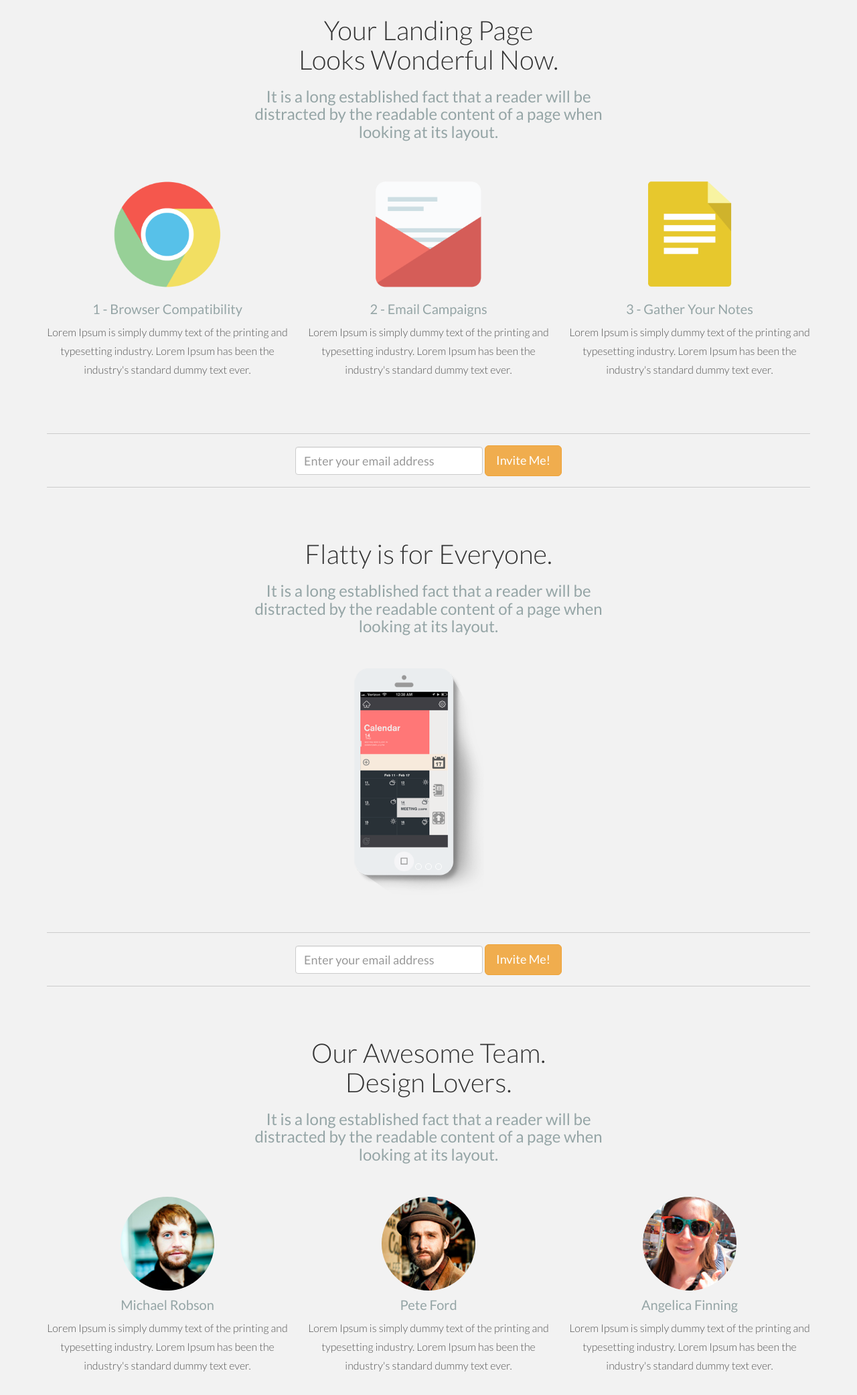
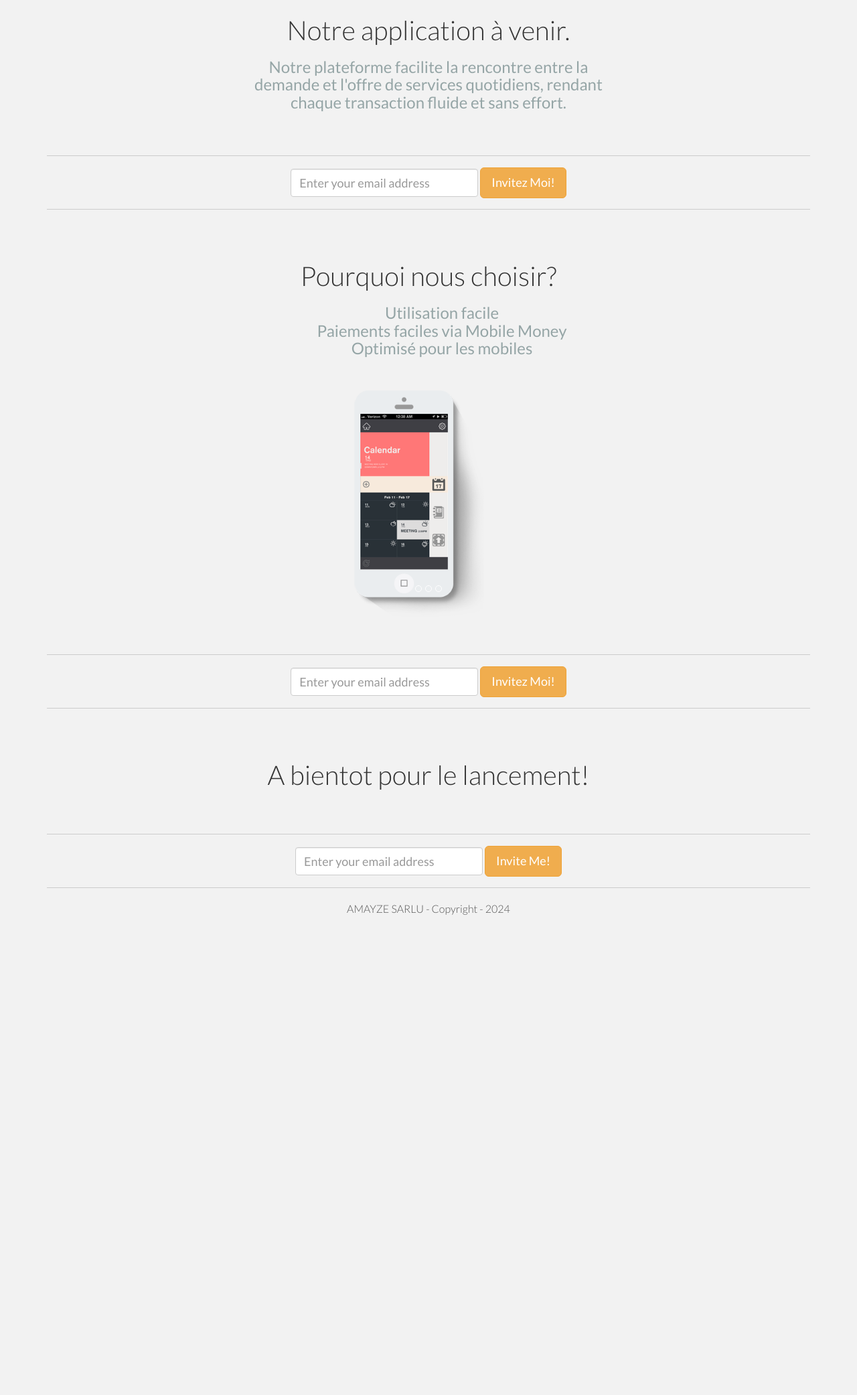
Before and after one commit to kanian/amayze-promo-website, a website: page assets/index.html in a window 1280 px wide. Shown: the part 717-2800 px from the top of the page at 67% size. After the commit the page ends 2113 px from the top, so only its background shows below. Drawn offline with nearby package versions, Linux system fonts and the light colour scheme.

Commit message:
feat: modified design

```diff
--- a/assets/css/main.css
+++ b/assets/css/main.css
@@ -19,7 +19,12 @@ body {
 }
 
 /* Titles */
-h1, h2, h3, h4, h5, h6 {
+h1,
+h2,
+h3,
+h4,
+h5,
+h6 {
   font-family: 'Lato', sans-serif;
   font-weight: 300;
   color: #333;
@@ -119,13 +124,12 @@ i {
   color: #3498db;
 }
 
-
 /* HeaderWrap */
 #headerwrap {
   /* background: url(../img/bg01.jpg) no-repeat center top; */
   background-color: #3498db;
   margin-top: -20px;
-	padding-top:200px;
+  padding-top: 200px;
   background-attachment: relative;
   background-position: center center;
   min-height: 650px;
@@ -150,3 +154,7 @@ i {
   font-weight: 300;
   letter-spacing: 1px;
 }
+
+ul {
+  list-style-type: none;
+}
--- a/assets/index.html
+++ b/assets/index.html
@@ -37,14 +37,8 @@
             <span class="icon-bar"></span>
             <span class="icon-bar"></span>
           </button>
-          <a class="navbar-brand" href="#"><b>AMAYZE</b></a>
+          <a class="navbar-brand" href="#"><img class="img-responsive" src="./img/amayze_2.png" alt="AMAYZE"></a>
         </div>
-        <!-- <div class="navbar-collapse collapse">
-          <ul class="nav navbar-nav navbar-right">
-            <li><a href="#">Already a member?</a></li>
-          </ul>
-        </div> -->
-				<!--/.nav-collapse -->
       </div>
     </div>
 
@@ -72,32 +66,13 @@
 	<div class="container">
 		<div class="row mt centered">
 			<div class="col-lg-6 col-lg-offset-3">
-				<h1>Your Landing Page<br/>Looks Wonderful Now.</h1>
-				<h3>It is a long established fact that a reader will be distracted by the readable content of a page when looking at its layout.</h3>
+				<h1>Notre application à venir.</h1>
+				<h3>Notre plateforme facilite la rencontre entre la demande et l'offre de services quotidiens, rendant chaque transaction fluide et sans effort.</h3>
 			</div>
 		</div><!-- /row -->
 
-		<div class="row mt centered">
-			<div class="col-lg-4">
-				<img src="./img/ser01.png" width="180" alt="">
-				<h4>1 - Browser Compatibility</h4>
-				<p>Lorem Ipsum is simply dummy text of the printing and typesetting industry. Lorem Ipsum has been the industry's standard dummy text ever.</p>
-			</div><!--/col-lg-4 -->
-
-			<div class="col-lg-4">
-				<img src="./img/ser02.png" width="180" alt="">
-				<h4>2 - Email Campaigns</h4>
-				<p>Lorem Ipsum is simply dummy text of the printing and typesetting industry. Lorem Ipsum has been the industry's standard dummy text ever.</p>
-
-			</div><!--/col-lg-4 -->
-
-			<div class="col-lg-4">
-				<img src="./img/ser03.png" width="180" alt="">
-				<h4>3 - Gather Your Notes</h4>
-				<p>Lorem Ipsum is simply dummy text of the printing and typesetting industry. Lorem Ipsum has been the industry's standard dummy text ever.</p>
-
-			</div><!--/col-lg-4 -->
-		</div><!-- /row -->
+		</div>
+		<!-- /row -->
 	</div><!-- /container -->
 
 	<div class="container">
@@ -108,7 +83,7 @@
 				  <div class="form-group">
 				    <input type="email" class="form-control" id="exampleInputEmail1" placeholder="Enter your email address">
 				  </div>
-				  <button type="submit" class="btn btn-warning btn-lg">Invite Me!</button>
+				  <button type="submit" class="btn btn-warning btn-lg">Invitez Moi!</button>
 				</form>
 			</div>
 			<div class="col-lg-3"></div>
@@ -119,8 +94,12 @@
 	<div class="container">
 		<div class="row mt centered">
 			<div class="col-lg-6 col-lg-offset-3">
-				<h1>Flatty is for Everyone.</h1>
-				<h3>It is a long established fact that a reader will be distracted by the readable content of a page when looking at its layout.</h3>
+				<h1>Pourquoi nous choisir?</h1>
+				<h3><ul>
+					<li>Utilisation facile</li>
+					<li>Paiements faciles via Mobile Money</li>
+					<li>Optimisé pour les mobiles</li>
+				</ul></h3>
 			</div>
 		</div><!-- /row -->
 
@@ -160,7 +139,7 @@
 				  <div class="form-group">
 				    <input type="email" class="form-control" id="exampleInputEmail1" placeholder="Enter your email address">
 				  </div>
-				  <button type="submit" class="btn btn-warning btn-lg">Invite Me!</button>
+				  <button type="submit" class="btn btn-warning btn-lg">Invitez Moi!</button>
 				</form>
 			</div>
 			<div class="col-lg-3"></div>
@@ -171,33 +150,11 @@
 	<div class="container">
 		<div class="row mt centered">
 			<div class="col-lg-6 col-lg-offset-3">
-				<h1>Our Awesome Team.<br/>Design Lovers.</h1>
-				<h3>It is a long established fact that a reader will be distracted by the readable content of a page when looking at its layout.</h3>
+				<h1>A bientot pour le lancement!</h1>
 			</div>
 		</div><!-- /row -->
 
-		<div class="row mt centered">
-			<div class="col-lg-4">
-				<img class="img-circle" src="./img/pic1.jpg" width="140" alt="">
-				<h4>Michael Robson</h4>
-				<p>Lorem Ipsum is simply dummy text of the printing and typesetting industry. Lorem Ipsum has been the industry's standard dummy text ever.</p>
-				<p><i class="glyphicon glyphicon-send"></i> <i class="glyphicon glyphicon-phone"></i> <i class="glyphicon glyphicon-globe"></i></p>
-			</div><!--/col-lg-4 -->
 
-			<div class="col-lg-4">
-				<img class="img-circle" src="./img/pic2.jpg" width="140" alt="">
-				<h4>Pete Ford</h4>
-				<p>Lorem Ipsum is simply dummy text of the printing and typesetting industry. Lorem Ipsum has been the industry's standard dummy text ever.</p>
-				<p><i class="glyphicon glyphicon-send"></i> <i class="glyphicon glyphicon-phone"></i> <i class="glyphicon glyphicon-globe"></i></p>
-			</div><!--/col-lg-4 -->
-
-			<div class="col-lg-4">
-				<img class="img-circle" src="./img/pic3.jpg" width="140" alt="">
-				<h4>Angelica Finning</h4>
-				<p>Lorem Ipsum is simply dummy text of the printing and typesetting industry. Lorem Ipsum has been the industry's standard dummy text ever.</p>
-				<p><i class="glyphicon glyphicon-send"></i> <i class="glyphicon glyphicon-phone"></i> <i class="glyphicon glyphicon-globe"></i></p>
-			</div><!--/col-lg-4 -->
-		</div><!-- /row -->
 	</div><!-- /container -->
 
 	<div class="container">
@@ -214,7 +171,7 @@
 			<div class="col-lg-3"></div>
 		</div><!-- /row -->
 		<hr>
-		<p class="centered">Created by BlackTie.co - Attribution License 3.0 - 2013</p>
+		<p class="centered">AMAYZE SARLU - Copyright - 2024</p>
 	</div><!-- /container -->
 
 
```
Also changed, not shown: assets/img/amayze_2.png (added), assets/img/pic1.jpg (deleted), assets/img/pic2.jpg (deleted), assets/img/pic3.jpg (deleted), assets/img/ser01.png (deleted), assets/img/ser02.png (deleted), assets/img/ser03.png (deleted). Lines whose indentation alone changed are shown as unchanged.
